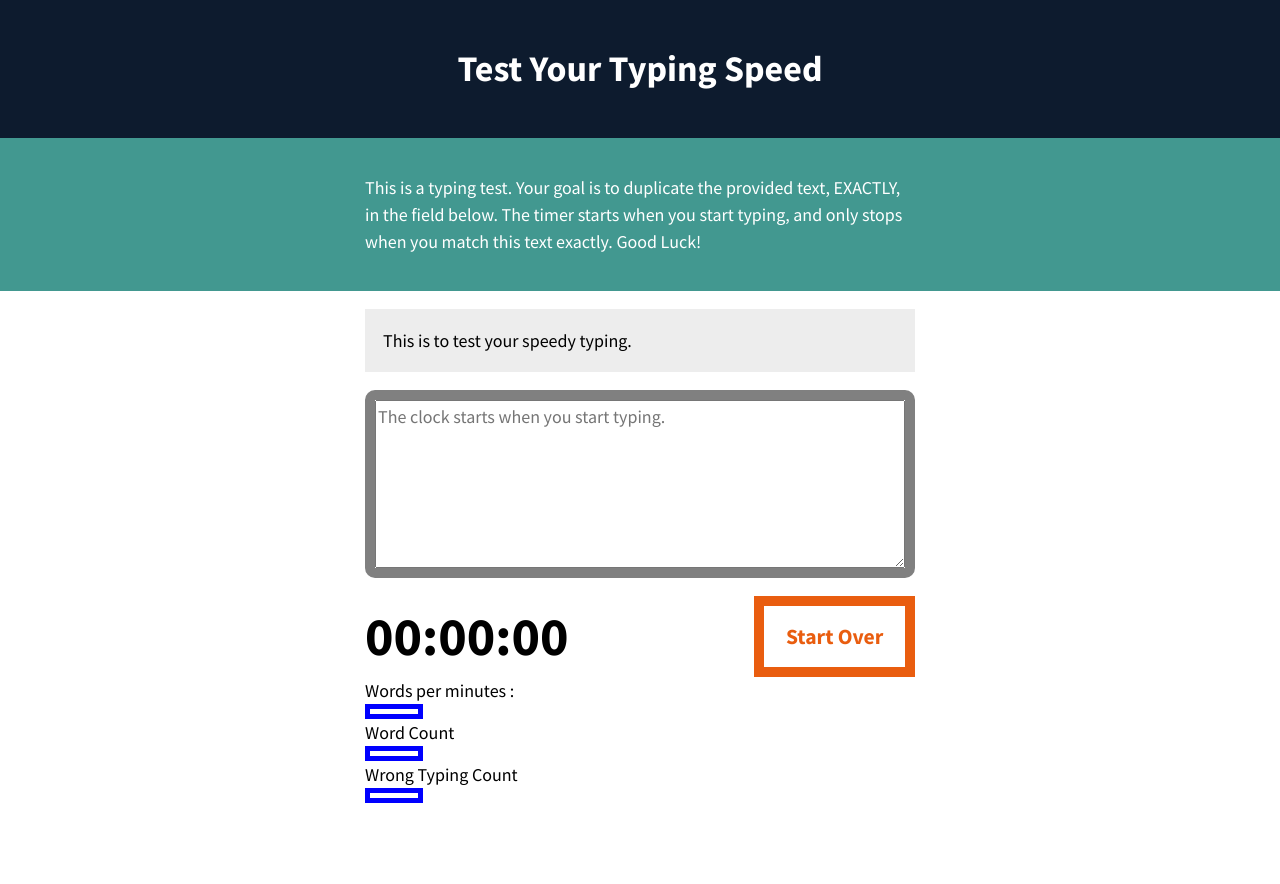
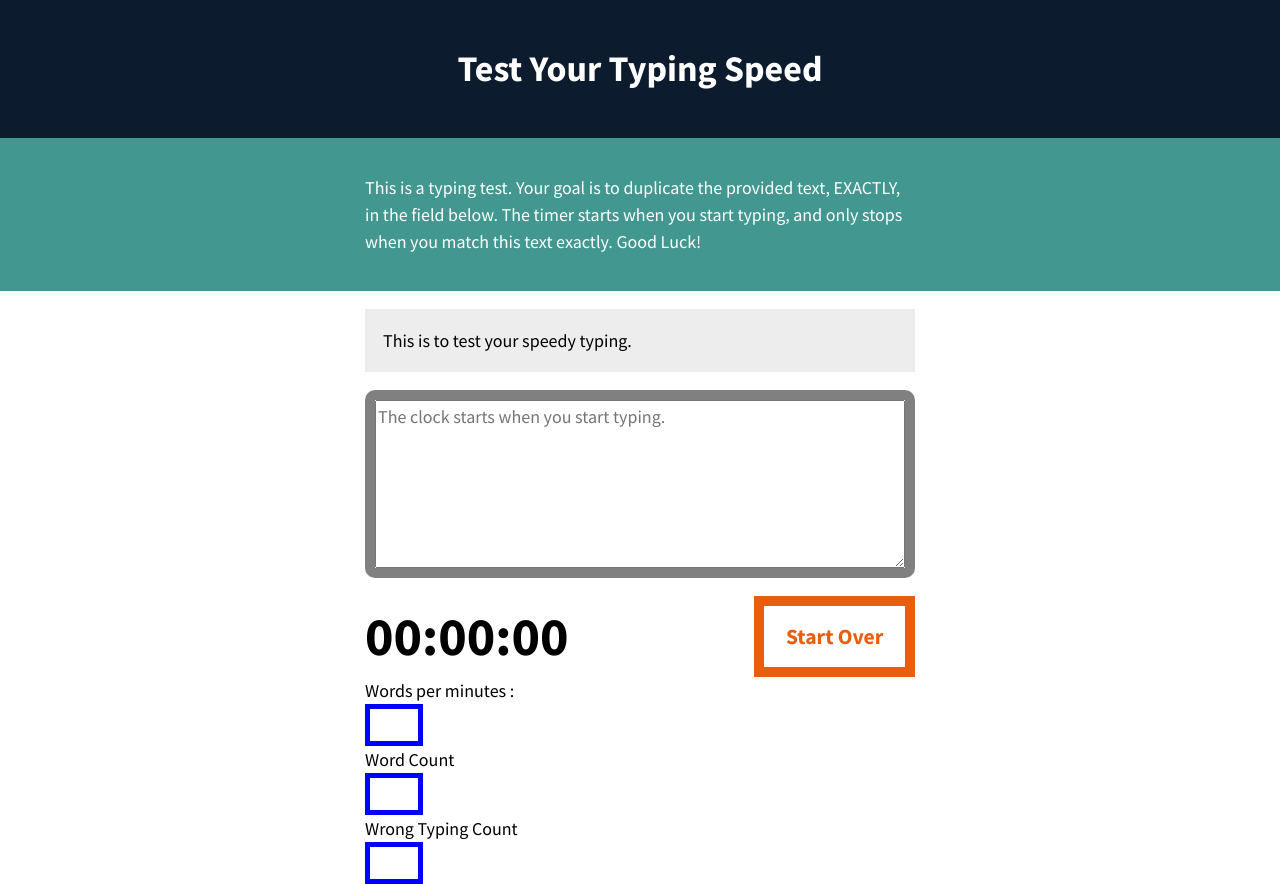
Before and after one commit to Marlow-Cruz/CounterProj, a plain HTML site: page index.html in a window 1280 px wide. Before the commit the page ends 803 px from the top, so only its background shows below. Drawn offline with Linux system fonts and the light colour scheme.

Commit message:
Fix result Div size

```diff
--- a/style.css
+++ b/style.css
@@ -196,6 +196,7 @@ body {
     font-size: 16px;
     border: 5px solid blue;
     width: 3em;
+    height: 2em;
     text-align: center;
 }
 #wordTotal{
@@ -203,6 +204,7 @@ body {
     font-size: 16px;
     border: 5px solid blue;
     width: 3em;
+    height: 2em;
     text-align: center;
 
 }
@@ -211,6 +213,7 @@ body {
     font-size: 16px;
     border: 5px solid blue;
     width: 3em;
+    height: 2em;
     text-align: center;
 }
 .extra{
```
